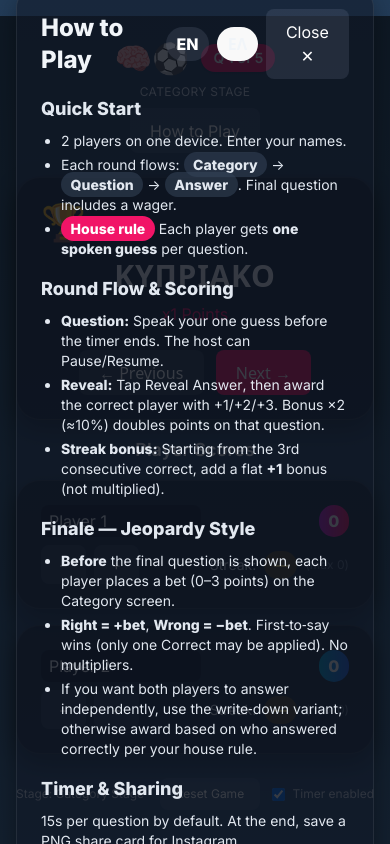
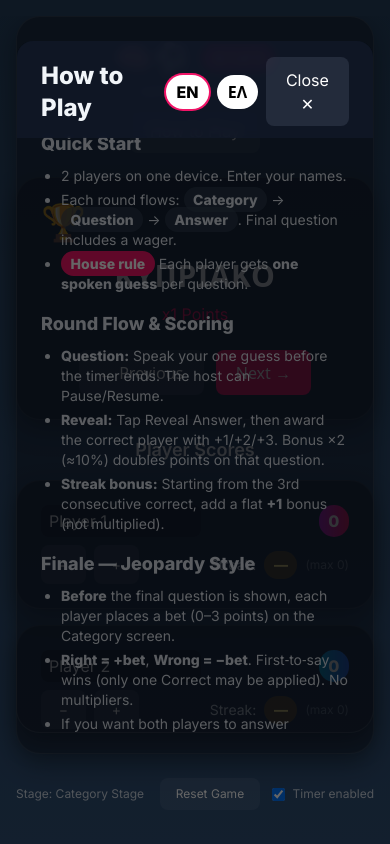
Before and after one commit to apapan08/football-quiz, a React (Vite) app: page / in a window 390 px wide. Both pictures are taken after a click on the button "How to Play". Built offline with nearby package versions, Linux system fonts and the light colour scheme.

Commit message:
adjust phone how to play

```diff
--- a/src/App.jsx
+++ b/src/App.jsx
@@ -517,15 +517,15 @@ function HowToModal({ onClose }) {
     return () => document.removeEventListener('keydown', onKey);
   }, [onClose]);
   return (
-    <div className="fixed inset-0 z-50" role="dialog" aria-modal="true">
-      <div className="absolute inset-0 bg-black/60" onClick={onClose} />
-      <div className="absolute inset-0 flex items-center justify-center p-4">
-        <div className="w-full max-w-2xl card font-ui">
-          <div className="flex items-center justify-between">
+    <div className="fixed inset-0 z-50 overflow-y-auto" role="dialog" aria-modal="true">
+      <div className="fixed inset-0 bg-black/60" onClick={onClose} />
+      <div className="min-h-full flex items-start sm:items-center justify-center p-4 pt-[env(safe-area-inset-top)] pb-[env(safe-area-inset-bottom)]">
+        <div className="w-full max-w-2xl card font-ui max-h-[85vh] overflow-y-auto" style={{ WebkitOverflowScrolling: 'touch' }}>
+          <div className="sticky top-0 -mx-6 -mt-6 px-6 pt-4 pb-3 bg-[rgba(17,24,39,0.85)] backdrop-blur-sm rounded-t-2xl flex items-center justify-between">
             <h2 className="font-display text-2xl font-extrabold">{lang === 'en' ? 'How to Play' : 'Πώς παίζεται'}</h2>
             <div className="flex items-center gap-2">
-              <button onClick={() => setLang('en')} className={`pill ${lang==='en'?'btn-neutral':''}`}>EN</button>
-              <button onClick={() => setLang('el')} className={`pill ${lang==='el'?'btn-neutral':''}`}>ΕΛ</button>
+              <button onClick={() => setLang('en')} className={`pill bg-white text-black ${lang==='en' ? 'ring-2 ring-[var(--brand-accent)]' : ''}`}>EN</button>
+              <button onClick={() => setLang('el')} className={`pill bg-white text-black ${lang==='el' ? 'ring-2 ring-[var(--brand-accent)]' : ''}`}>ΕΛ</button>
               <button onClick={onClose} className="btn btn-neutral">Close ✕</button>
             </div>
           </div>
```
